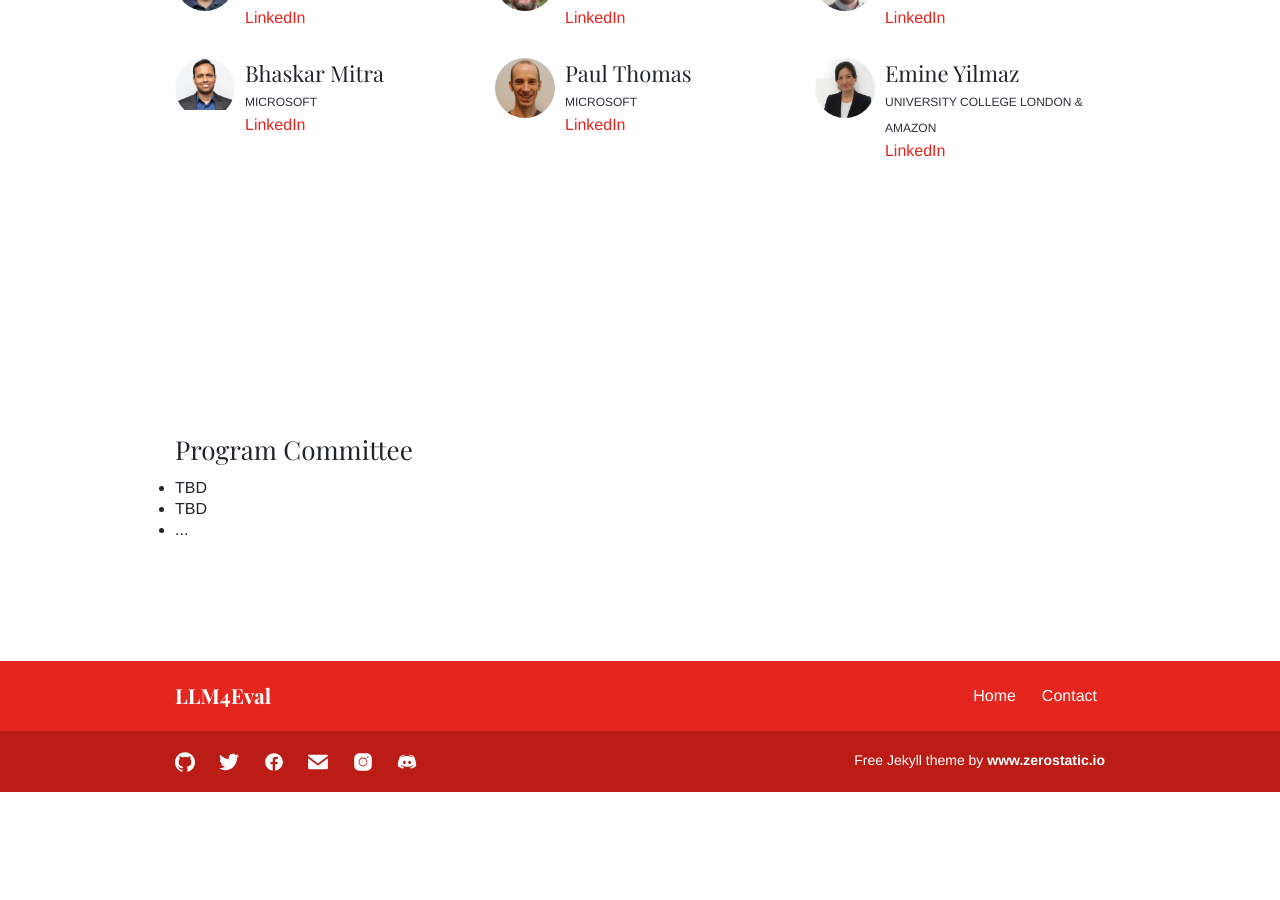
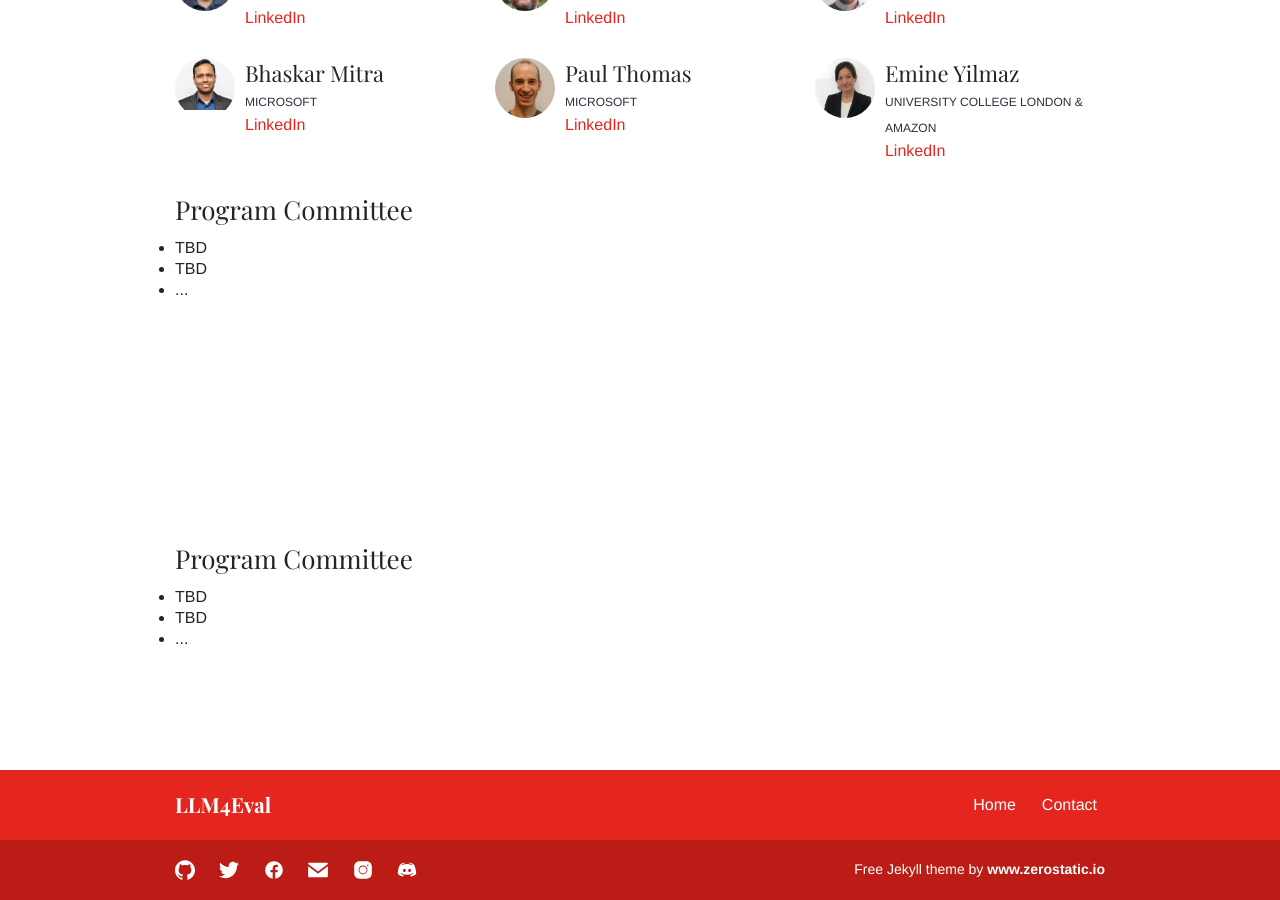
Before and after one commit to LLM4Eval/llm4eval, a Jekyll site: the page built from team.md, in a window 1280 px wide and 900 px high, scrolled down 667 px. Built offline with Jekyll 4.4.1, drawn with Linux system fonts in a browser that asks for light colours; before the commit the page ends 1459 px from its top, so only the background shows below that.

Commit message:
Update teams.html

```diff
--- a/_layouts/teams.html
+++ b/_layouts/teams.html
@@ -39,6 +39,12 @@ bodyClass: "page-teams"
             </div>
         </div>
         {% endfor %}
+        <h2>Program Committee</h2>
+        <ul>
+            <li>TBD</li>
+            <li>TBD</li>
+            <li>...</li>
+          </ul>
     </div>
 </div>
 
```
